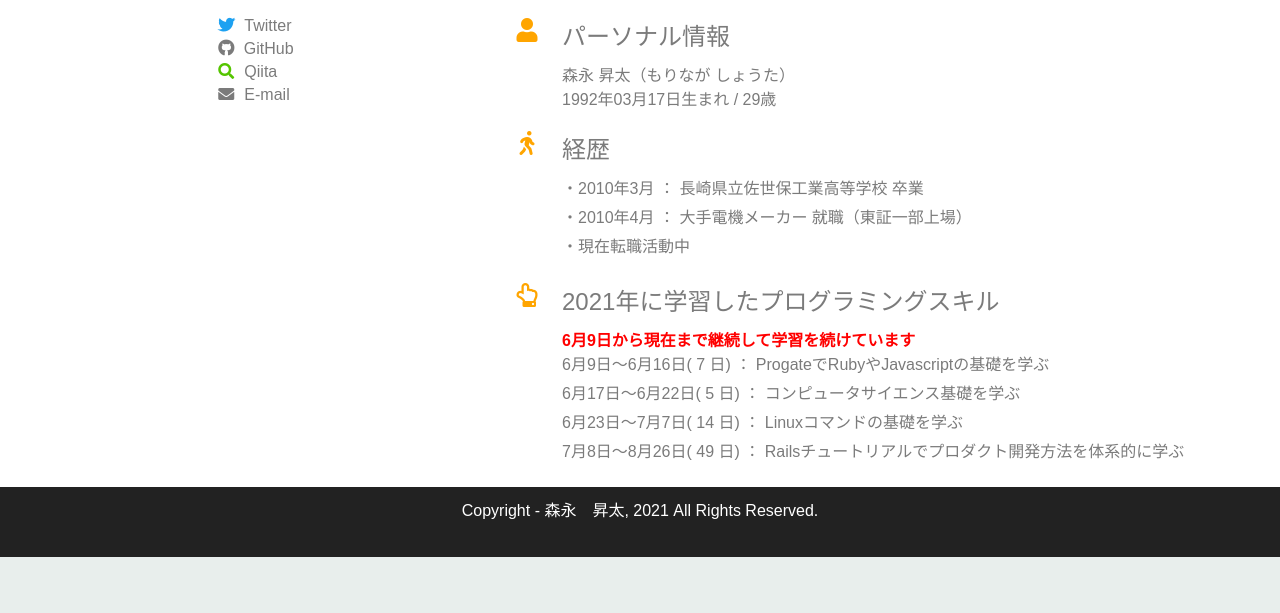
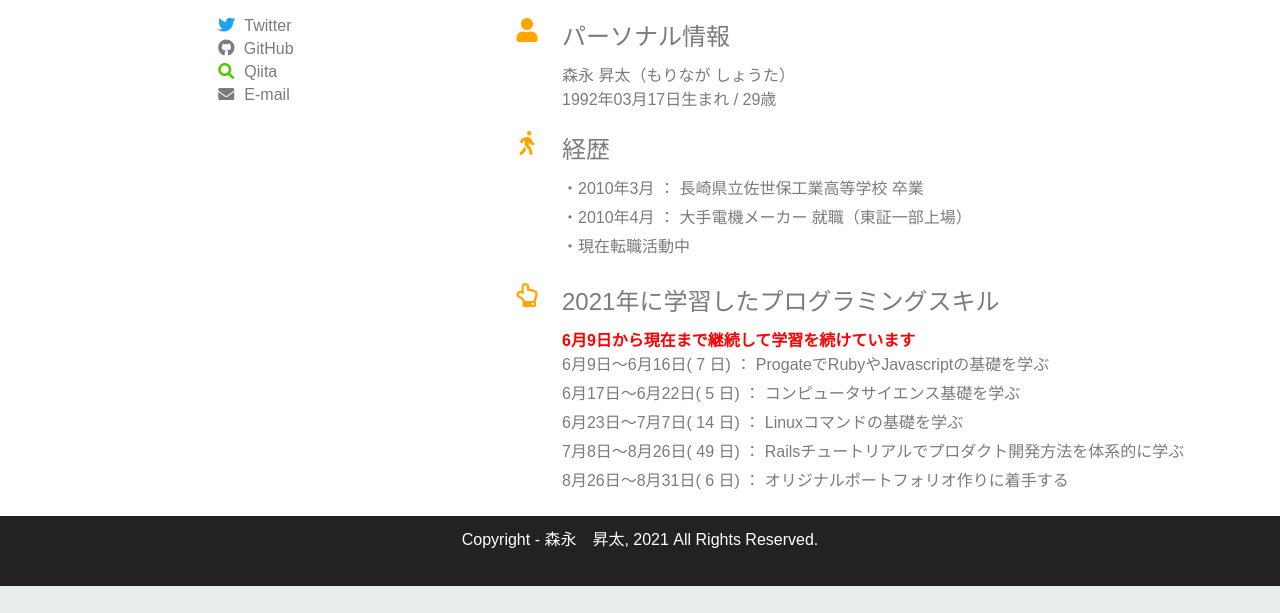
Before and after one commit to moriw0/portfolio_site, a plain HTML site: page index.html in a window 1280 px wide. Shown: the part 187-800 px from the top of the page. Drawn offline with nearby package versions, Linux system fonts and the light colour scheme.

Commit message:
add study histroy#7

```diff
--- a/index.html
+++ b/index.html
@@ -152,6 +152,7 @@
                 <li>6月17日〜6月22日( 5 日) ： コンピュータサイエンス基礎を学ぶ</li>
                 <li>6月23日〜7月7日( 14 日) ： Linuxコマンドの基礎を学ぶ</li>
                 <li>7月8日〜8月26日( 49 日) ： Railsチュートリアルでプロダクト開発方法を体系的に学ぶ</li>
+                <li>8月26日〜8月31日( 6 日) ： オリジナルポートフォリオ作りに着手する</li>
                 <!-- <li>8月12日〜現在（<span id="ruby_stady"></span>日） ： Ruby,Ruby on Rails</li>  -->
               </ul>
               <!-- <p>※成果物については下記参照ください</p> -->
```
